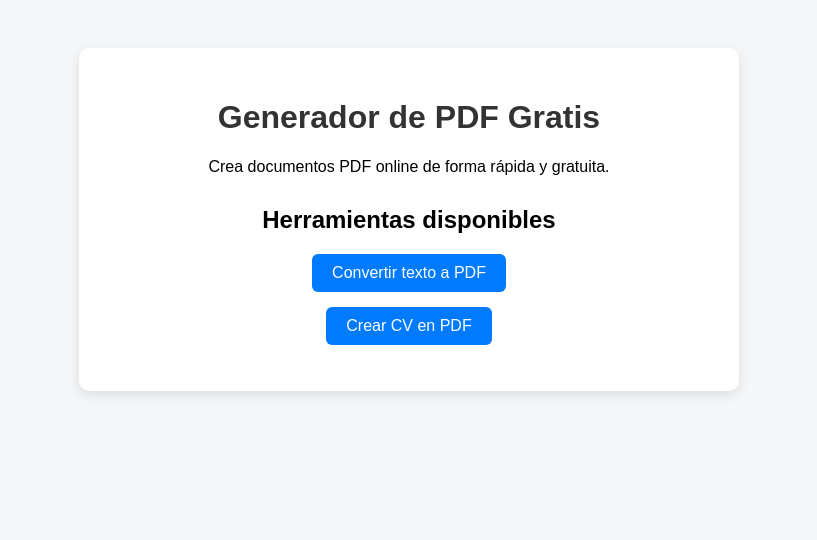
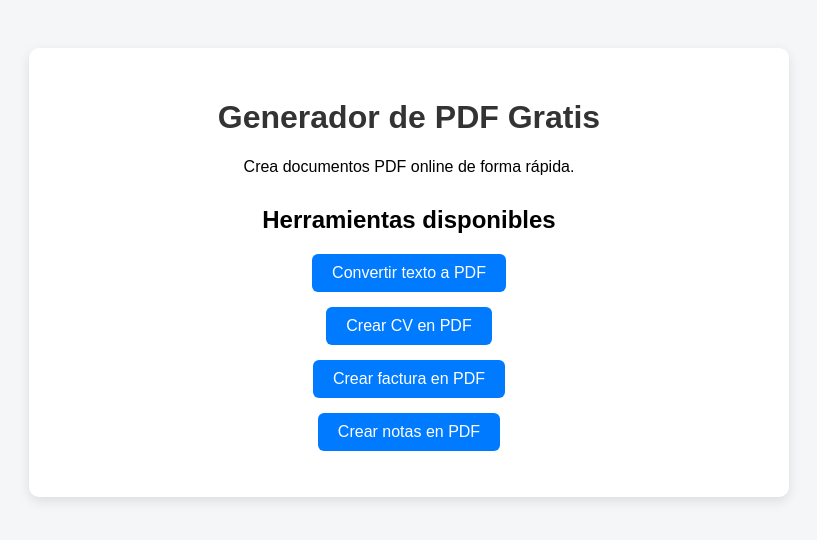
Before and after one commit to aguavellana1-lang/mi-web-pdf, a Flask app: page / in a window 1280 px wide. Shown: the top 540 px of the page, without its empty margins (231-1048 px from the left). Run offline with Flask 3, Linux system fonts and the light colour scheme.

Commit message:
Update HTML meta description and content

```diff
--- a/templates/index.html
+++ b/templates/index.html
@@ -1,12 +1,15 @@
 <!DOCTYPE html>
 <html lang="es">
 <head>
+
 <meta charset="UTF-8">
+
 <title>Generador de PDF Gratis | Crear PDF Online</title>
 
-<meta name="description" content="Herramienta gratuita para crear PDFs online. Convierte texto a PDF, crea tu CV en PDF y más herramientas útiles.">
+<meta name="description" content="Herramientas gratis para crear PDF online: texto a PDF, CV en PDF, facturas en PDF y más.">
 
 <style>
+
 body{
 font-family: Arial;
 background:#f4f6f8;
@@ -18,7 +21,7 @@ padding:40px;
 background:white;
 padding:30px;
 border-radius:10px;
-max-width:600px;
+max-width:700px;
 margin:auto;
 box-shadow:0 4px 12px rgba(0,0,0,0.1);
 }
@@ -52,7 +55,9 @@ display:inline-block;
 a:hover{
 background:#0056b3;
 }
+
 </style>
+
 </head>
 
 <body>
@@ -61,13 +66,20 @@ background:#0056b3;
 
 <h1>Generador de PDF Gratis</h1>
 
-<p>Crea documentos PDF online de forma rápida y gratuita.</p>
+<p>Crea documentos PDF online de forma rápida.</p>
 
 <h2>Herramientas disponibles</h2>
 
 <ul>
+
 <li><a href="/texto">Convertir texto a PDF</a></li>
+
 <li><a href="/cv">Crear CV en PDF</a></li>
+
+<li><a href="/factura">Crear factura en PDF</a></li>
+
+<li><a href="/notas">Crear notas en PDF</a></li>
+
 </ul>
 
 </div>
```
